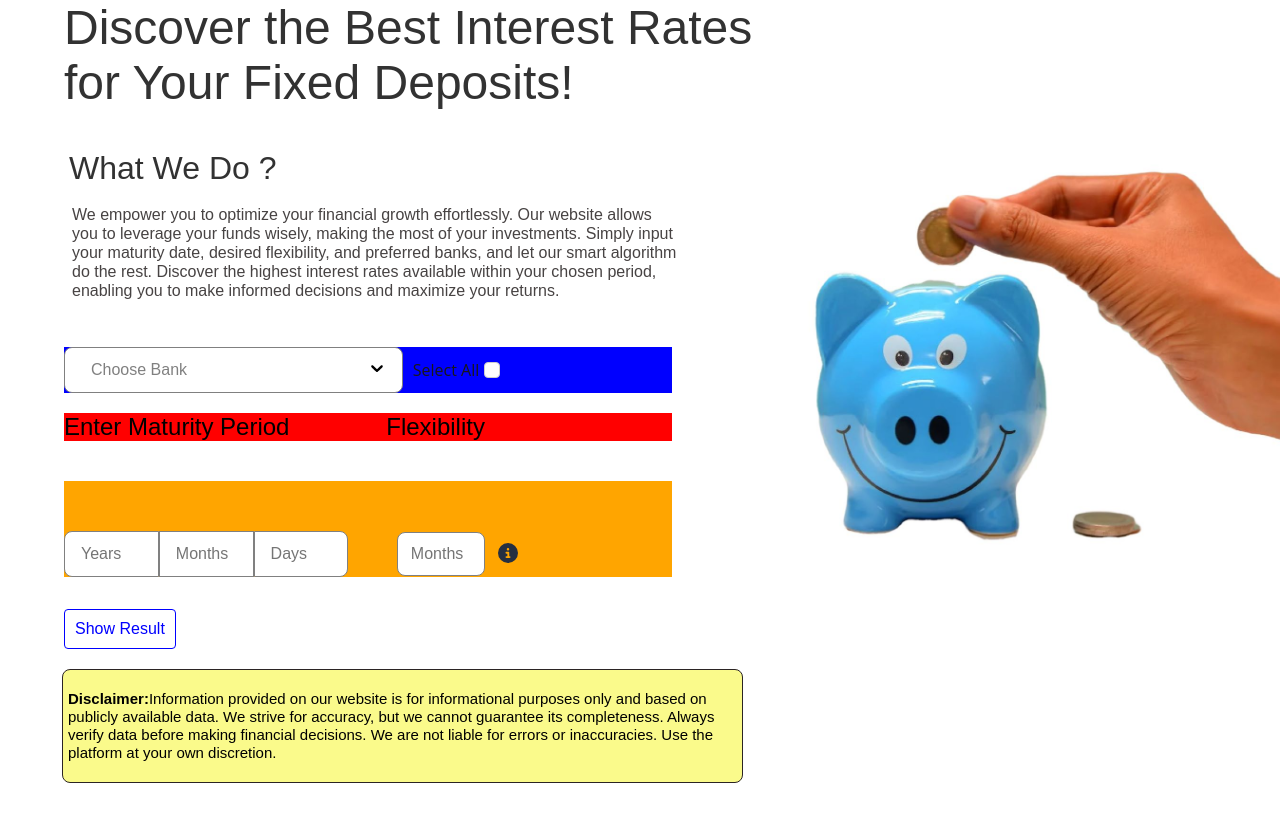
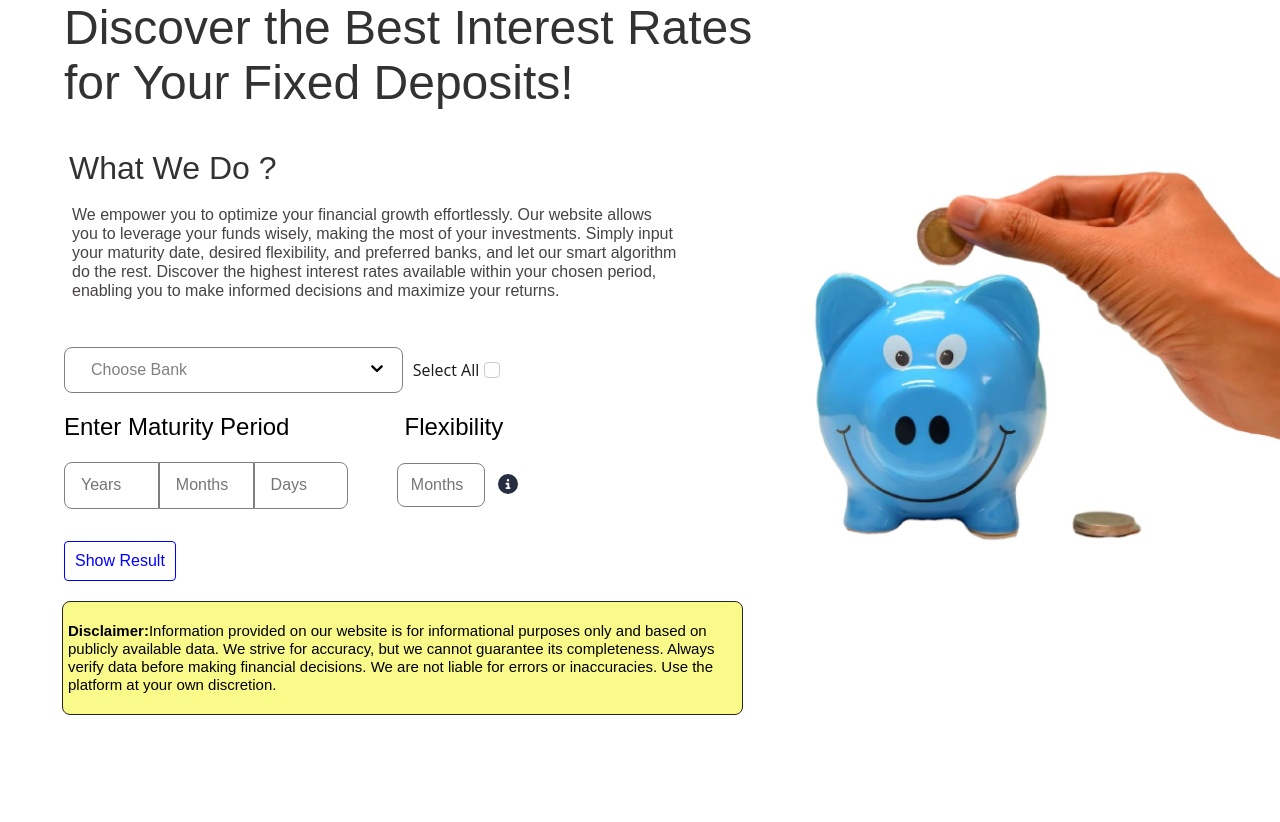
Before and after one commit to TheDarkknight26/bankweb, a React (Create React App) app in the folder client/: page / in a window 1280 px wide. Shown: the top 822 px of the page. Built offline with nearby package versions, Linux system fonts and the light colour scheme.

Commit message:
changes on website

```diff
--- a/client/src/components/HomePage/Home.jsx
+++ b/client/src/components/HomePage/Home.jsx
@@ -144,7 +144,7 @@ const HomePage = () => {
             <input placeholder="Months" value={month} onChange={handlemonth} className={` ${styles.mid}`} />
             <input placeholder="Days" onChange={handleday} value={day} className={`${styles.right}`} />
             <input placeholder="Months"  value={flexmon} onChange={handleflexmonth} className={`${styles.selectflex} ${styles.flexmonth}`}/>
-            <FontAwesomeIcon icon={faCircleInfo} size="lg" style={{color: "#252f41",}} />
+            <FontAwesomeIcon icon={faCircleInfo} size="lg" style={{color: "#252f41",}} className={styles.infoIcon}/>
             <div className={styles.tooltip}>Our financial products offer flexibility in choosing the maturity date. You can select a maturity date with an added flexibility of several months before and after it. This extended period allows you to take advantage of the highest interest rates available in that period, optimizing your returns based on your chosen maturity date.</div>
             </div>
           </div>
--- a/client/src/components/HomePage/homepage.module.css
+++ b/client/src/components/HomePage/homepage.module.css
@@ -56,8 +56,9 @@
   padding: 1rem;
   border: 1px solid #000;
   border-color: grey;
-  margin-top: 3.125em;
+  margin-top: 1.125em;
   border-radius: 0.5em 0 0 0.5em;
+  min-width: 20px;
 }
 
 .mid {
@@ -68,8 +69,9 @@
   padding: 1rem;
   border: 1px solid #000;
   border-color: grey;
-  margin-top: 3.125em;
+  margin-top: 1.125em;
   border-radius: 0;
+  min-width: 20px;
 }
 
 .right {
@@ -80,17 +82,19 @@
   padding: 1rem;
   border: 1px solid #000;
   border-color: grey;
-  margin-top: 3.125em;
+  margin-top: 1.125em;
   border-radius: 0 0.5em 0.5em 0;
   margin-right:8%;
+  min-width: 20px;
 }
 
 .flexmonth {
   flex-basis: 20%;
   flex-wrap: nowrap;
+  flex-shrink: 0.2;
   margin-top: 0;
   max-width:10%;
-  min-width:7%;
+  min-width:20px;
   height: 1em;
   font-size: 1em;
   padding: 0.8em;
@@ -98,7 +102,7 @@
   border: 1px solid #000;
   border-color: grey;
   align-items: center;
-  margin-top: 3.125em;
+  margin-top: 1.125em;
   margin-right:2%;
   border-radius: 0.5em 0.5em 0.5em 0.5em;
 }
@@ -110,13 +114,13 @@ input {
 
 
 .dropdown{
-  background-color: blue;
+
   display: flex;
   width:50%
 }
 
 .combined{
-    background-color: red;
+
     display: flex;
     flex-direction:row;
     margin-top:1.253em;
@@ -130,12 +134,11 @@ input {
 .combined2{
     display:flex;
     flex-direction: row;
-    background-color: orange;
-    margin-top: 2.5rem;
+    margin-top: 0.2rem;
     width: 50%;
     justify-content:flex-start;
     align-items:center;
-
+    position: relative;
 }
 
 .heading {
@@ -149,14 +152,14 @@ input {
     -webkit-text-fill-color: transparent;
     background-clip: text;
     -webkit-text-fill-color: transparent;
-    margin-right:3%;
+    margin-right:6%;
 
 
 }
 
 .heading2{
   flex-basis: auto;
-   flex-basis: 40%;
+  flex-basis: 40%;
   background:black;
   -webkit-background-clip: text;
   -webkit-text-fill-color: transparent;
@@ -165,7 +168,7 @@ input {
   font-size: 1.5rem;
   margin-right:10%;
 
-}
+ }
 
 
 
@@ -232,12 +235,10 @@ input {
     background-color: white;
     padding: 1rem;
     line-height: 1.2;
-
-    /* border: 1px solid #2b2424; */
     border-radius: 8px;
 }
 
-/* Adjust the styles for the title and description within the "main" div */
+
 
 .description {
   font-size: 1.4rem;
@@ -246,7 +247,6 @@ input {
   color: #555;
 }
 
-/* ...existing styles... */
 
 .note {
   width: 55%;
@@ -264,34 +264,25 @@ input {
   }
 
   .noteText {
-    font-size: 15px; /* Increase the font size to make the text bigger */
-    color: black; /* Darken the text color for better visibility */
+    font-size: 15px;
+    color: black;
     text-align:left;
     font-family: 'Poppins',sans-serif;
     line-height: 1.2;
 }
 
 
-  .infoIcon {
+.infoIcon {
     cursor: pointer;
-    /* margin-top:0 px;
-    margin-right: 700px; */
-    /* Add margin to separate the info icon from the option label */
   }
 
-  /* Styles for the icon content */
-  .infoIconContent {
-    font-size: 16px;
-  }
-
-  /* Styles for the tooltip */
-  .tooltip {
-    position: absolute;
-    top: calc(45%+ 7px); /* Position the tooltip below the info icon */
-    left: 31.65rem;
+  .tooltip{
+    position:absolute;
+    top:calc(100%+7px);
+    left: 110%;
     border: 1px solid #e0e0e0;
-    transform: translateX(0%);
-    display: none; /* Hide the tooltip by default */
+    transform: translateX(-50%);
+    display: none;
     padding: 4px 8px;
     background-color: white;
     color: #131010;
@@ -301,7 +292,6 @@ input {
     width: 400px;
   }
 
-  /* Show the tooltip on hover */
-  .infoIcon:hover .tooltip {
+  .combined2:hover .tooltip {
     display: block;
   }
```
